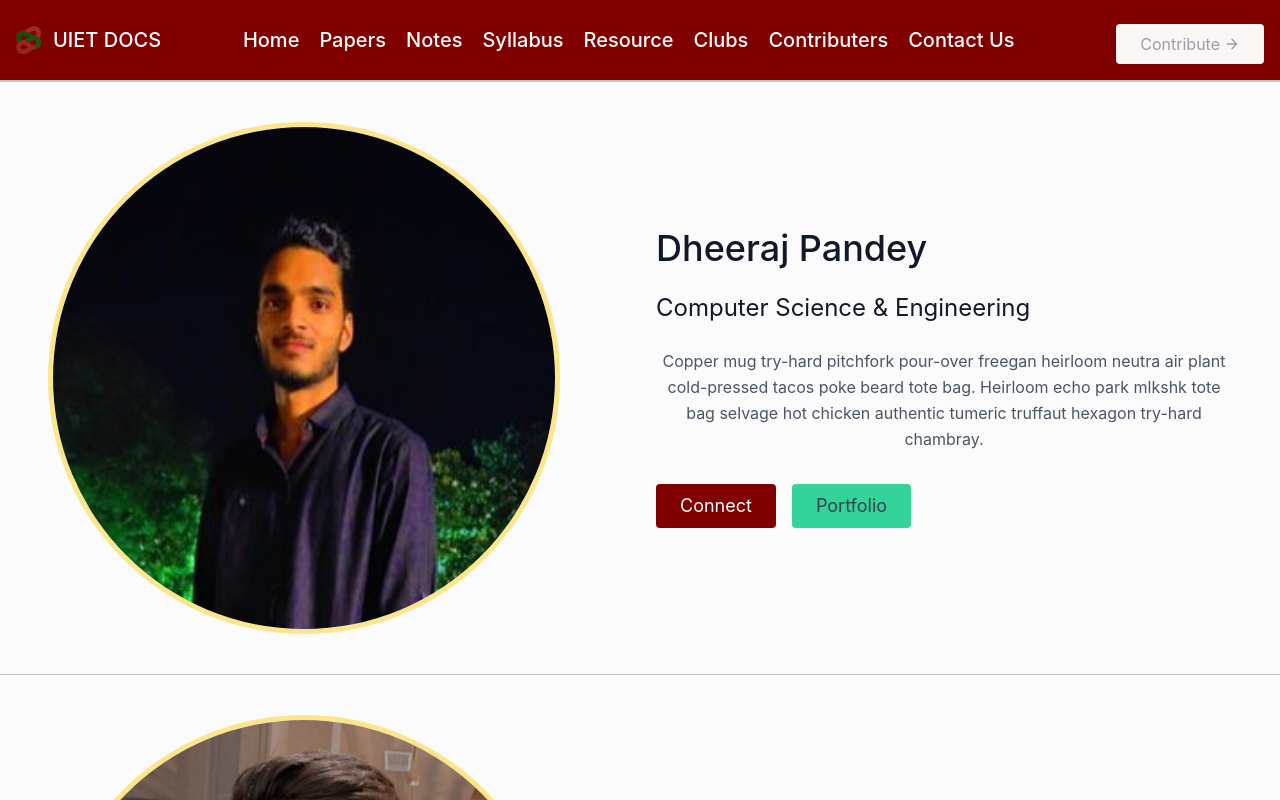
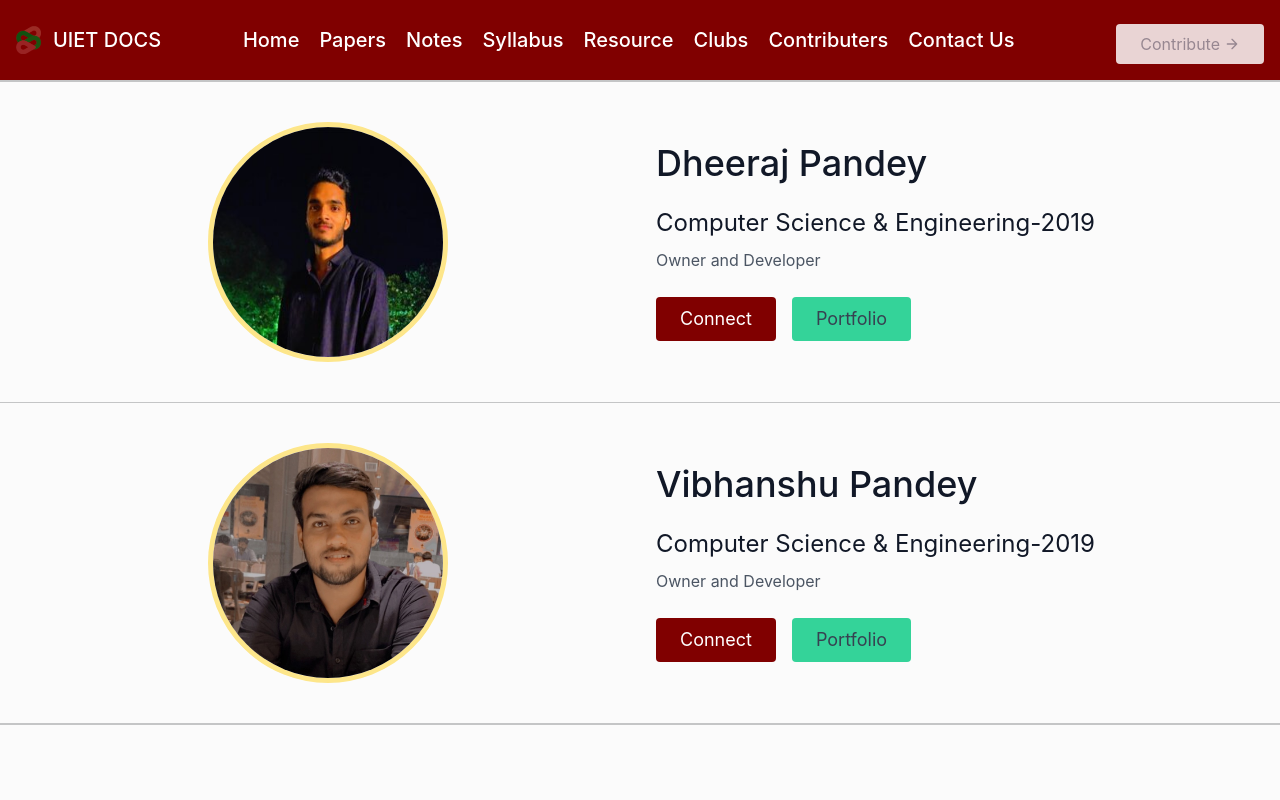
Before and after one commit to ivibhu05/uiet-docs-react, a React (Create React App) app: page /contact in a window 1280 px wide. Shown: the top 800 px of the page. Built offline with nearby package versions, Linux system fonts and the light colour scheme.

Commit message:
contact fixed

```diff
--- a/src/components/contact/index.js
+++ b/src/components/contact/index.js
@@ -1,8 +1,6 @@
-import React from "react";
-// import image1 from '../assests/Preeti.png'
-import Mohit from "../../assets/mohits.png";
-import Vibhanshu from "../../assets/vibhu_uiet.jpg";
-import Dheeraj from "../../assets/dp.jpg";
+import React from 'react';
+import Vibhanshu from '../../assets/vibhu_uiet.jpg';
+import Dheeraj from '../../assets/dp.jpg';
 
 const Contact = () => {
   return (
@@ -14,8 +12,8 @@ const Contact = () => {
           <div className="container mx-auto flex px-5 py-10 md:flex-row flex-col items-center">
             <div className="lg:max-w-lg lg:w-full md:w-1/2 w-5/6 mb-10 md:mb-0">
               <img
-                className="  object-cover object-center rounded-circle border-5 border-yellow-200 border-solid
-                bg-green-400 w-full h-full "
+                className=" ml-40 object-cover object-center rounded-circle border-5 border-yellow-200 border-solid
+                bg-green-400 w-60 h-30 "
                 alt="hero"
                 src={Dheeraj}
               />
@@ -23,32 +21,29 @@ const Contact = () => {
             <div className="lg:flex-grow md:w-1/2 lg:pl-24 md:pl-16 flex flex-col md:items-start md:text-left items-center text-center">
               <h1 className="title-font sm:text-4xl text-3xl mb-4 font-medium text-gray-900">
                 Dheeraj Pandey
-                {/* <br className="hidden lg:inline-block" />readymade gluten */}
               </h1>
-              <h3 className="title-font sm:text-2xl text-2xl mb-4 font-small text-gray-900">
-                Computer Science & Engineering
-                {/* <br className="hidden lg:inline-block" />readymade gluten */}
+              <h3 className="title-font sm:text-2xl text-2xl mb-2 font-small text-gray-900">
+                Computer Science & Engineering-2019
               </h3>
-              <p className="mb-8 leading-relaxed">
-                Copper mug try-hard pitchfork pour-over freegan heirloom neutra
-                air plant cold-pressed tacos poke beard tote bag. Heirloom echo
-                park mlkshk tote bag selvage hot chicken authentic tumeric
-                truffaut hexagon try-hard chambray.
-              </p>
+              <p className="mb-4 leading-relaxed">Owner and Developer</p>
               <div className="flex justify-center">
                 <a
                   href="https://www.linkedin.com/in/dheerajpandey1/"
                   target="_blank"
+                  rel="noreferrer"
                 >
                   <button
-
-                    style={{ backgroundColor: "rgb(128,0,0" }}
+                    style={{ backgroundColor: 'rgb(128,0,0' }}
                     className="inline-flex text-white  border-0 py-2 px-6 focus:outline-none hover:bg-indigo-600 rounded text-lg"
                   >
                     Connect
                   </button>
                 </a>
-                <a href="https://dcpandey1.github.io/Portfolio/" target="_blank">
+                <a
+                  href="https://dcpandey1.github.io/Portfolio/"
+                  target="_blank"
+                  rel="noreferrer"
+                >
                   <button className="transition duration-500 ease-in-out bg-green-400 hover:bg-blue-500 transform hover:-translate-y-1 hover:scale-110 ml-4 inline-flex text-gray-700 bg-gray-100 border-0 py-2 px-6 focus:outline-none hover:bg-gray-200 rounded text-lg">
                     Portfolio
                   </button>
@@ -64,8 +59,8 @@ const Contact = () => {
           <div className="container mx-auto flex px-5 py-10 md:flex-row flex-col items-center">
             <div className="lg:max-w-lg lg:w-full md:w-1/2 w-5/6 mb-10 md:mb-0">
               <img
-                className="  object-cover object-center rounded-circle border-5 border-yellow-200 border-solid
-                bg-green-400 w-90 h-90 "
+                className="ml-40 object-cover object-center rounded-circle border-5 border-yellow-200 border-solid
+                bg-green-400 w-60 h-30"
                 alt="hero"
                 src={Vibhanshu}
               />
@@ -73,32 +68,29 @@ const Contact = () => {
             <div className="lg:flex-grow md:w-1/2 lg:pl-24 md:pl-16 flex flex-col md:items-start md:text-left items-center text-center">
               <h1 className="title-font sm:text-4xl text-3xl mb-4 font-medium text-gray-900">
                 Vibhanshu Pandey
-                {/* <br className="hidden lg:inline-block" />readymade gluten */}
               </h1>
-              <h3 className="title-font sm:text-2xl text-2xl mb-4 font-small text-gray-900">
-                Computer Science & Engineering
-                {/* <br className="hidden lg:inline-block" />readymade gluten */}
+              <h3 className="title-font sm:text-2xl text-2xl mb-2 font-small text-gray-900">
+                Computer Science & Engineering-2019
               </h3>
-              <p className="mb-8 leading-relaxed">
-                Copper mug try-hard pitchfork pour-over freegan heirloom neutra
-                air plant cold-pressed tacos poke beard tote bag. Heirloom echo
-                park mlkshk tote bag selvage hot chicken authentic tumeric
-                truffaut hexagon try-hard chambray.
-              </p>
+              <p className="mb-4 leading-relaxed">Owner and Developer</p>
               <div className="flex justify-center">
-              <a
+                <a
                   href="https://www.linkedin.com/in/ivibhu05/"
                   target="_blank"
+                  rel="noreferrer"
                 >
                   <button
-
-                    style={{ backgroundColor: "rgb(128,0,0" }}
+                    style={{ backgroundColor: 'rgb(128,0,0' }}
                     className="inline-flex text-white  border-0 py-2 px-6 focus:outline-none hover:bg-indigo-600 rounded text-lg"
                   >
                     Connect
                   </button>
                 </a>
-                <a href="https://ivibhu05.github.io/Portfolio/" target="_blank">
+                <a
+                  href="https://ivibhu05.github.io/Portfolio/"
+                  target="_blank"
+                  rel="noreferrer"
+                >
                   <button className="transition duration-500 ease-in-out bg-green-400 hover:bg-blue-500 transform hover:-translate-y-1 hover:scale-110 ml-4 inline-flex text-gray-700 bg-gray-100 border-0 py-2 px-6 focus:outline-none hover:bg-gray-200 rounded text-lg">
                     Portfolio
                   </button>
@@ -121,7 +113,6 @@ const Contact = () => {
               </h1>
               <p className="lg:w-2/3 mx-auto leading-relaxed text-base">
                 <b>You Can Drop Your Ideas And Feedback Here</b>
-
               </p>
             </div>
             <div className="lg:w-1/2 md:w-2/3 mx-auto">
@@ -170,13 +161,13 @@ const Contact = () => {
                       id="message"
                       name="message"
                       className="w-full bg-gray-100 bg-opacity-50 rounded border border-gray-300 focus:border-indigo-500 focus:bg-white focus:ring-2 focus:ring-indigo-200 h-32 text-base outline-none text-gray-700 py-1 px-3 resize-none leading-6 transition-colors duration-200 ease-in-out"
-                      defaultValue={""}
+                      defaultValue={''}
                     />
                   </div>
                 </div>
                 <div className="p-2 w-full">
                   <button
-                    style={{ backgroundColor: "rgb(128,0,0" }}
+                    style={{ backgroundColor: 'rgb(128,0,0' }}
                     className="flex mx-auto text-white transition duration-500 ease-in-out bg-blue-600 hover:bg-red-600 transform hover:-translate-y-1 hover:scale-110  border-0 py-2 px-8 focus:outline-none hover:bg-indigo-600 rounded text-lg "
                   >
                     Submit
```
